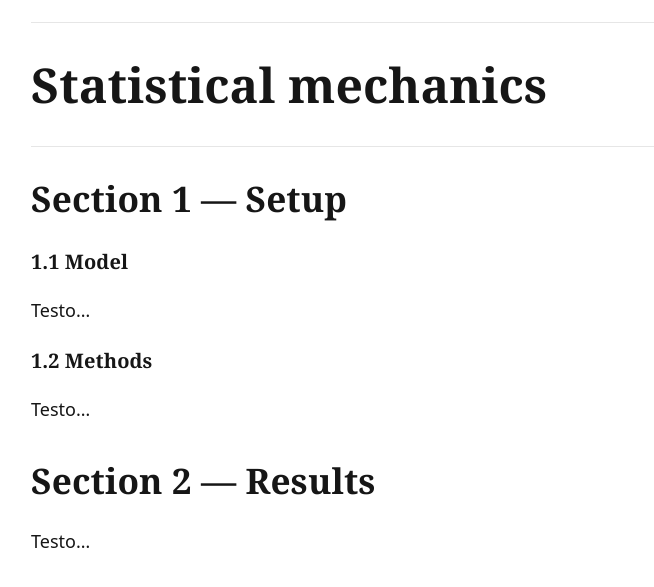
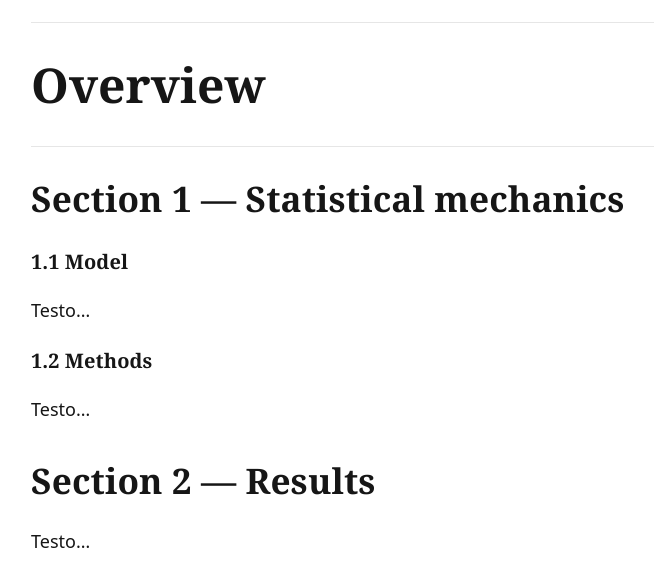
Before and after one commit to ldicairano/website, a Jekyll site: the page research/topics/statistical-mechanics.html, which Jekyll copies as it is, in a window 1280 px wide. Shown: the top 587 px of the page, without its empty margins (59-713 px from the left). Built offline with Jekyll 4.4.1, drawn with Linux system fonts in a browser that asks for light colours.

Commit message:
Update site

```diff
--- a/research/topics/statistical-mechanics.html
+++ b/research/topics/statistical-mechanics.html
@@ -12,12 +12,12 @@
 <main class="wrap">
 
   <div class="sep"></div>
-  <h1 class="page-title">Statistical mechanics</h1>
+  <h1 class="page-title">Overview</h1>
   <div class="sep"></div>
 
   <!-- Sezioni / sottosezioni -->
   <section class="content">
-    <h2 class="h2">Section 1 — Setup</h2>
+    <h2 class="h2">Section 1 — Statistical mechanics</h2>
     <h3 class="h3">1.1 Model</h3>
     <p>Testo…</p>
 
```
